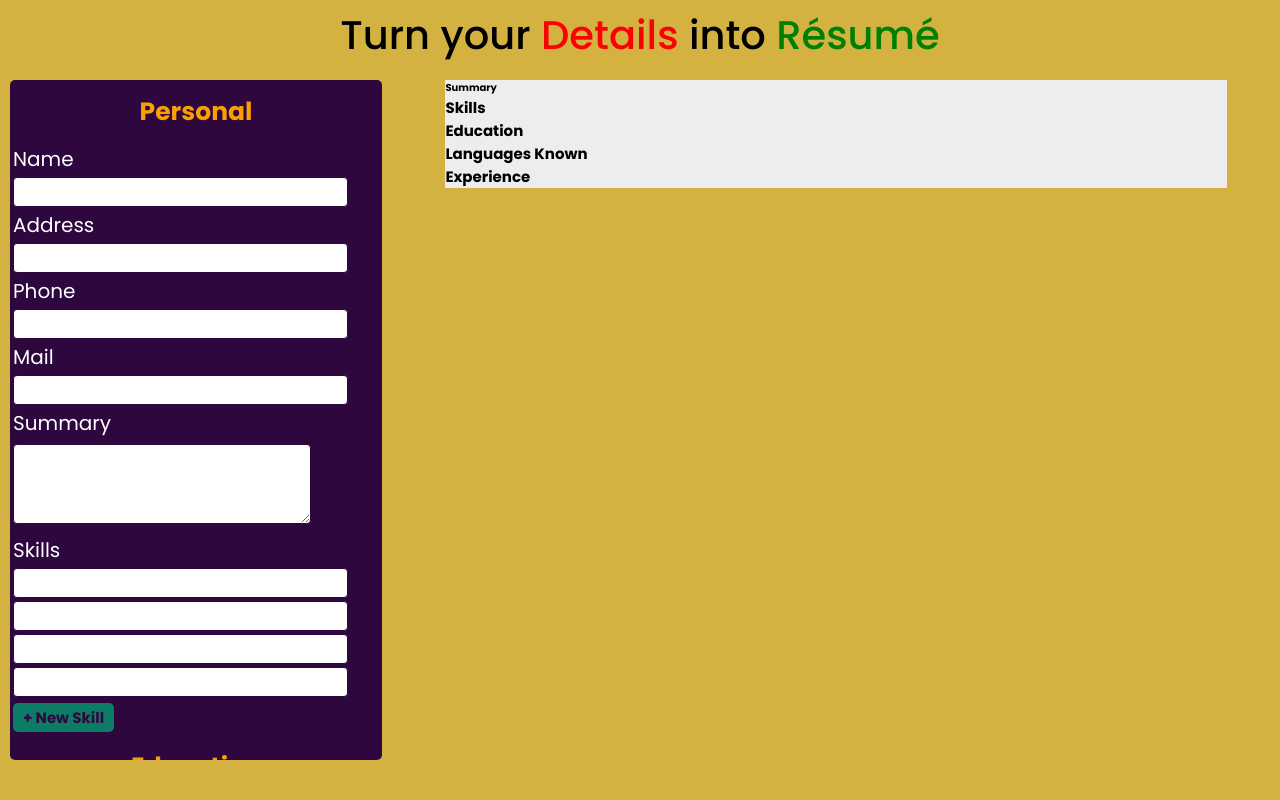
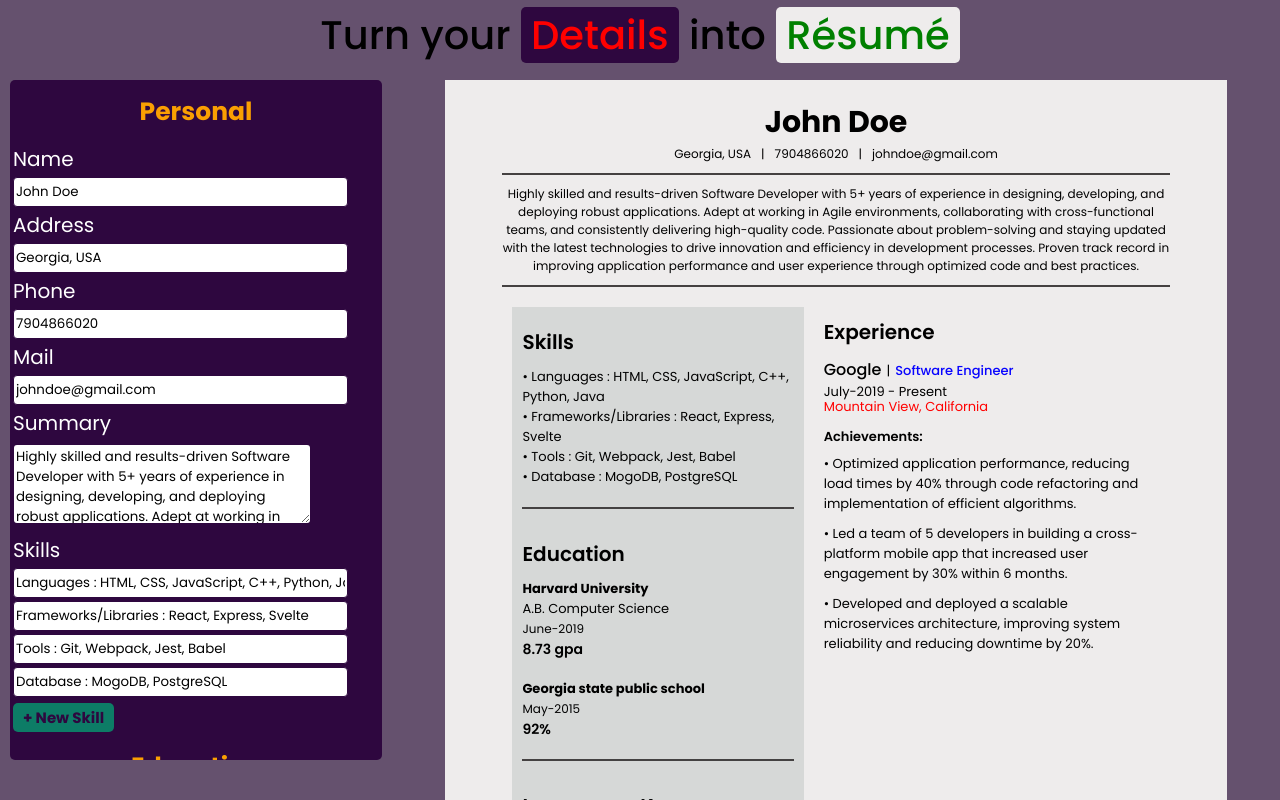
Before and after one commit to madesh02104/react-projects, a React app in the folder cv-builder/: page / in a window 1280 px wide. Shown: the top 800 px of the page. Built offline with nearby package versions, Linux system fonts and the light colour scheme; the HTML template or start-up script is replaced by a standard one.

Commit message:
implemented rendering of formdata by passing it to resume component. Achieved full resume functionality

```diff
--- a/cv-builder/src/components/Body.jsx
+++ b/cv-builder/src/components/Body.jsx
@@ -5,34 +5,68 @@ import '../styles/body.css';
 
 export default function Body() {
   const [formData, setFormData] = useState({
-    personal: { name: '', address: '', phone: '', mail: '', summary: '', skills: ['', '', '', ''] },
+    personal: {
+      name: 'John Doe',
+      address: 'Georgia, USA',
+      phone: '7904866020',
+      mail: 'johndoe@gmail.com',
+      summary: 'Highly skilled and results-driven Software Developer with 5+ years of experience in designing, developing, and deploying robust applications. Adept at working in Agile environments, collaborating with cross-functional teams, and consistently delivering high-quality code. Passionate about problem-solving and staying updated with the latest technologies to drive innovation and efficiency in development processes. Proven track record in improving application performance and user experience through optimized code and best practices.',
+      skills: ['Languages : HTML, CSS, JavaScript, C++, Python, Java', 'Frameworks/Libraries : React, Express, Svelte', 'Tools : Git, Webpack, Jest, Babel', 'Database : MogoDB, PostgreSQL']
+    },
     education: {
-      college: '',
-      degree: '',
-      passoutClg: '',
-      gpaClg: '',
-      school: '',
-      passoutScl: '',
-      gpaScl: '',
+      college: 'Harvard University',
+      degree: 'A.B. Computer Science',
+      passoutClg: 'June-2019',
+      gpaClg: '8.73 gpa',
+      school: 'Georgia state public school',
+      passoutScl: 'May-2015',
+      gpaScl: '92%'
     },
-    experience: [{ company: '', job: '', duration: '', location: '', achievements: [''] }],
-    languages: ['', ''],
+    languages: ['English', 'French'],
+    experience: [
+      {
+        company: 'Google',
+        job: 'Software Engineer',
+        duration: 'July-2019 - Present',
+        location: 'Mountain View, California',
+        achievements: [
+          'Optimized application performance, reducing load times by 40% through code refactoring and implementation of efficient algorithms.',
+          'Led a team of 5 developers in building a cross-platform mobile app that increased user engagement by 30% within 6 months.',
+          'Developed and deployed a scalable microservices architecture, improving system reliability and reducing downtime by 20%.'
+        ],
+      },
+    ],
   });
 
-  const handleEducationChange = (field, value) => {
-    setFormData({
-      ...formData,
-      education: {
-        ...formData.education,
-        [field]: value,
-      },
-    });
+  // Handler to update personal details
+  const handlePersonalChange = (updatedPersonal) => {
+    setFormData((prevData) => ({ ...prevData, personal: updatedPersonal }));
   };
 
+  // Handler to update education details
+  const handleEducationChange = (updatedEducation) => {
+    setFormData((prevData) => ({ ...prevData, education: updatedEducation }));
+  };
+
+  // Handler to update languages
+  const handleLanguagesChange = (updatedLanguages) => {
+    setFormData((prevData) => ({ ...prevData, languages: updatedLanguages }));
+  };
+
+  // Handler to update experience
+  const handleExperienceChange = (updatedExperience) => {
+    setFormData((prevData) => ({ ...prevData, experience: updatedExperience }));
+  };
 
   return (
     <div className="body-container">
-      <Form formData={formData} handleEducationChange={handleEducationChange} />
+      <Form
+        formData={formData}
+        handlePersonalChange={handlePersonalChange}
+        handleEducationChange={handleEducationChange}
+        handleLanguagesChange={handleLanguagesChange}
+        handleExperienceChange={handleExperienceChange}
+      />
       <Resume formData={formData} />
     </div>
   );
--- a/cv-builder/src/components/Resume.jsx
+++ b/cv-builder/src/components/Resume.jsx
@@ -1,6 +1,7 @@
 import '../styles/resume.css';
 import PropTypes from 'prop-types';
-export default function Resume({ formData}) {
+
+export default function Resume({ formData }) {
   const { personal, education, languages, experience } = formData;
 
   return (
@@ -10,15 +11,20 @@ export default function Resume({ formData}) {
           <h1>{personal.name}</h1>
           <div className="header-content">
             <p>{personal.address}</p>
+            <p>|</p>
             <p>{personal.phone}</p>
+            <p>|</p>
             <p>{personal.mail}</p>
           </div>
         </div>
 
+        <hr />
+
         <div className="summary">
-          <h4>Summary</h4>
           <p>{personal.summary}</p>
         </div>
+
+        <hr />
 
         <div className="body-section">
           <div className="body-left">
@@ -26,31 +32,39 @@ export default function Resume({ formData}) {
               <h2>Skills</h2>
               <ul>
                 {personal.skills.map((skill, index) => (
-                  <li key={index}>{skill}</li>
+                   <li key={index}>{'•' + ' ' + skill}</li>
                 ))}
               </ul>
             </div>
+
+            <hr />
 
             <div className="education-div">
               <h2>Education</h2>
               <div className='clg-div'>
                 <h3>{education.college}</h3>
-                <p>{education.degree}</p>
-                <p>{education.passoutClg}</p>
-                <p>{education.gpaClg}</p>
+                <div className="clg-details">
+                  <p>{education.degree}</p>
+                  <p className='passOut'>{education.passoutClg}</p>
+                  <p className='gpa'>{education.gpaClg}</p>
+                </div>
               </div>
               <div className='scl-div'>
-                <h3>{education.school}</h3>
-                <p>{education.passoutScl}</p>
-                <p>{education.gpaScl}</p>
+                <div className="scl-details">
+                  <h3>{education.school}</h3>
+                  <p className='passOut'>{education.passoutScl}</p>
+                  <p className='gpa'>{education.gpaScl}</p>
+                </div>
               </div>
             </div>
+
+            <hr />
 
             <div className="languages-div">
               <h2>Languages Known</h2>
               <ul>
                 {languages.map((language, index) => (
-                  <li key={index}>{language}</li>
+                  <li key={index}>{'•' + ' ' + language}</li>
                 ))}
               </ul>
             </div>
@@ -62,11 +76,19 @@ export default function Resume({ formData}) {
               <ul>
                 {experience.map((exp, index) => (
                   <li key={index}>
-                    <h3>{exp.company}</h3>
-                    <p>{exp.role}</p>
-                    <p>{exp.duration}</p>
-                    <p>{exp.description}</p>
-                    <p>{exp.achievements}</p>
+                    <h3 className='company'>{exp.company}</h3>
+                    <p className='bar'>|</p>
+                    <p className='job'>{exp.job}</p>
+                    <p className='duration'>{exp.duration}</p>
+                    <p className='location'>{exp.location}</p>
+                    <div className='ach-div'>
+                      <h4>Achievements:</h4>
+                      <ul>
+                        {exp.achievements.map((achievement, achIndex) => (
+                          <li key={achIndex}>{'•' + ' ' + achievement}</li>
+                        ))}
+                      </ul>
+                    </div>
                   </li>
                 ))}
               </ul>
@@ -74,8 +96,12 @@ export default function Resume({ formData}) {
           </div>
         </div>
       </div>
+
+      <div className="download-cv">
+        <button className='download-btn'>Download</button>
+      </div>
     </div>
-  )
+  );
 }
 
 Resume.propTypes = {
--- a/cv-builder/src/index.css
+++ b/cv-builder/src/index.css
@@ -59,15 +59,15 @@ summary,
 }
 
 :root {
-    --bg-yellow: rgb(212, 178, 66);
-    --bg-ash: rgb(172, 167, 175);
+    --bg-yellow: rgb(212, 178, 66, 1);
+    --bg-ash: rgb(172, 167, 175, 1);
     --violet-dark: rgba(46, 7, 63, 1);
-    --violet-mid: rgba(191, 46, 240, 1);
+    --violet-mid: rgb(101, 81, 110);
     --green-dark: rgba(13, 124, 102, 1);
     --green-light: rgba(65, 179, 162, 1);
     --yellow: rgba(250, 159, 2, 1);
 }
 
 body{
-    background-color: var(--bg-yellow);
+    background-color: var(--violet-mid);
 }
--- a/cv-builder/src/styles/header.css
+++ b/cv-builder/src/styles/header.css
@@ -10,8 +10,14 @@ h1{
 
 .details-span{
     color: red;
+    background-color: var(--violet-dark);
+    padding: 0rem 1rem;
+    border-radius: 0.5rem;
 }
 
 .resume-span{
     color: green;
+    background-color: #eeecec;
+    padding: 0rem 1rem;
+    border-radius: 0.5rem;
 }
--- a/cv-builder/src/styles/resume.css
+++ b/cv-builder/src/styles/resume.css
@@ -1,13 +1,157 @@
 .resume-div{
     width: 70%;
-    height: 85vh;
+    height: 70%;
     margin: 1rem;
     display: flex;
+    flex-direction: column;
     justify-content: center;
-    align-items: flex-start;
+    align-items: center;
 }
 
 .resume-sheet{
     width: 90%;
+    height: fit-content;
     background-color: #eeecec;
+    display: flex;
+    flex-direction: column;
+    justify-content: flex-start;
+    align-items: center;
+    margin-bottom: 2rem;
+    padding: 2rem;
 }
+
+p{
+    font-size: 1.2rem;
+}
+
+h2{
+    font-size: 2rem;
+    font-weight: 600;
+    padding: 1rem 0;
+}
+
+hr{
+    color: black;
+    border: 1px solid rgb(68, 65, 65);
+    width: 90%;
+    margin: 1rem 0;
+}
+
+.body-left hr{
+    width: 100%;
+}
+
+.header-section{
+    display: flex;
+    flex-direction: column;
+}
+
+.header-section > h1{
+    font-size: 3rem;
+    font-weight: 700;
+}
+
+.header-content{
+    display: flex;
+    gap: 1rem;
+}
+
+.summary{
+    width: 90%;
+    text-align: center;
+}
+
+.body-section{
+    display: flex;
+    width: 90%;
+}
+
+.body-section  p, ul, li{
+    font-size: 1.3rem;
+}
+
+.body-left{
+    display: flex;
+    flex-direction: column;
+    width: 45%;
+    background-color: rgb(214, 216, 215);
+    gap: 1rem;
+    padding: 1rem;
+    margin: 1rem;
+}
+
+.education-div h3{
+    font-size: 1.3rem;
+}
+
+.clg-details, .scl-details{
+    line-height: 2rem;
+}
+
+.clg-div{
+    margin-bottom: 2rem;
+}
+
+.passOut{
+    font-size: 1.2rem !important;
+}
+
+.gpa{
+    font-weight: 600;
+    font-size: 1.4rem !important;
+}
+
+.body-right{
+    display: flex;
+    flex-direction: column;
+    width: 55%;
+    gap: 1rem;
+    padding: 1rem;
+}
+
+.company{
+    font-size: 1.6rem;
+    font-weight: 500;
+    display: inline;
+}
+
+.bar{
+    display: inline;
+    margin: 0 0.5rem;
+}
+
+.job{
+    display: inline;
+    color: rgb(7, 3, 255);
+    font-weight: 500;
+}
+
+.duration{
+    font-size: 1.2rem;
+    margin-bottom: -0.5rem;
+}
+
+.location{
+    color: rgb(255, 1, 1);
+    margin-bottom: 1rem;
+}
+
+.ach-div > h4{
+    font-weight: 550;
+    margin-bottom: 0.5em;
+}
+
+.ach-div > ul{
+    display: flex;
+    flex-direction: column;
+    gap: 1rem;
+}
+
+.ach-div{
+    margin-bottom: 2rem;
+}
+
+.download-btn{
+    color: #fff;
+    text-align: center;
+}
```
Also changed, not shown: cv-builder/src/components/Education.jsx (+16 -11 lines).
